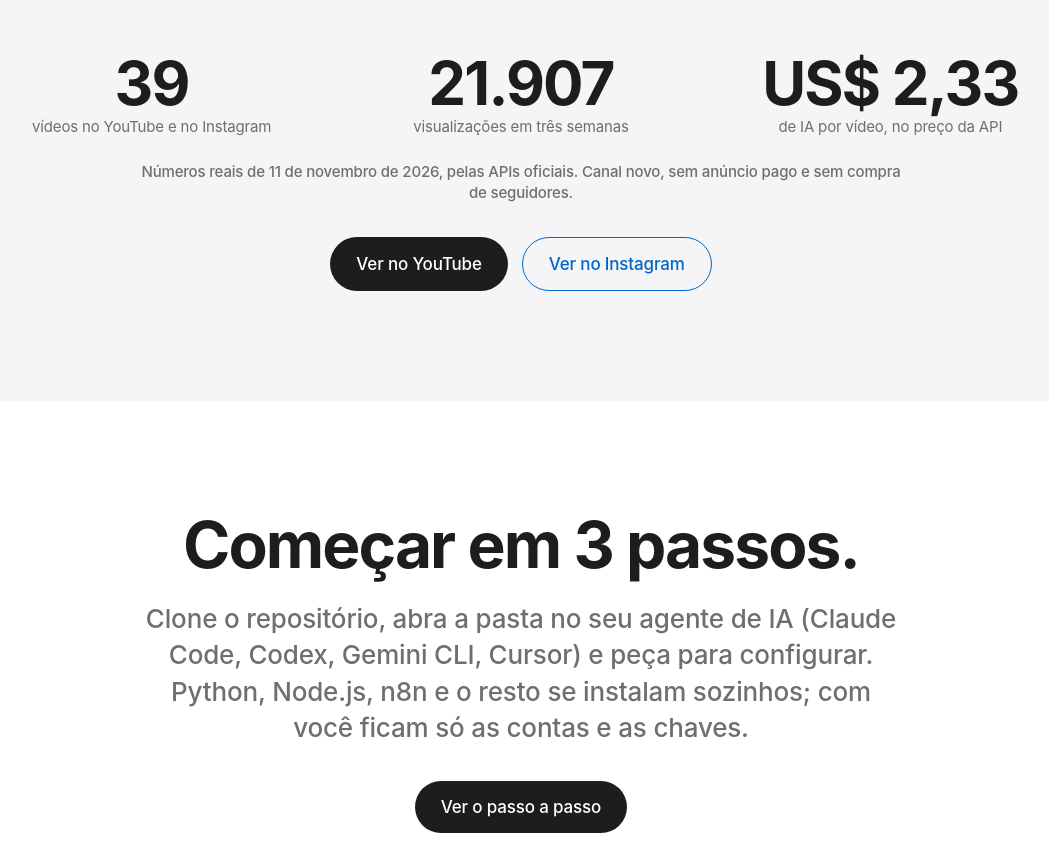
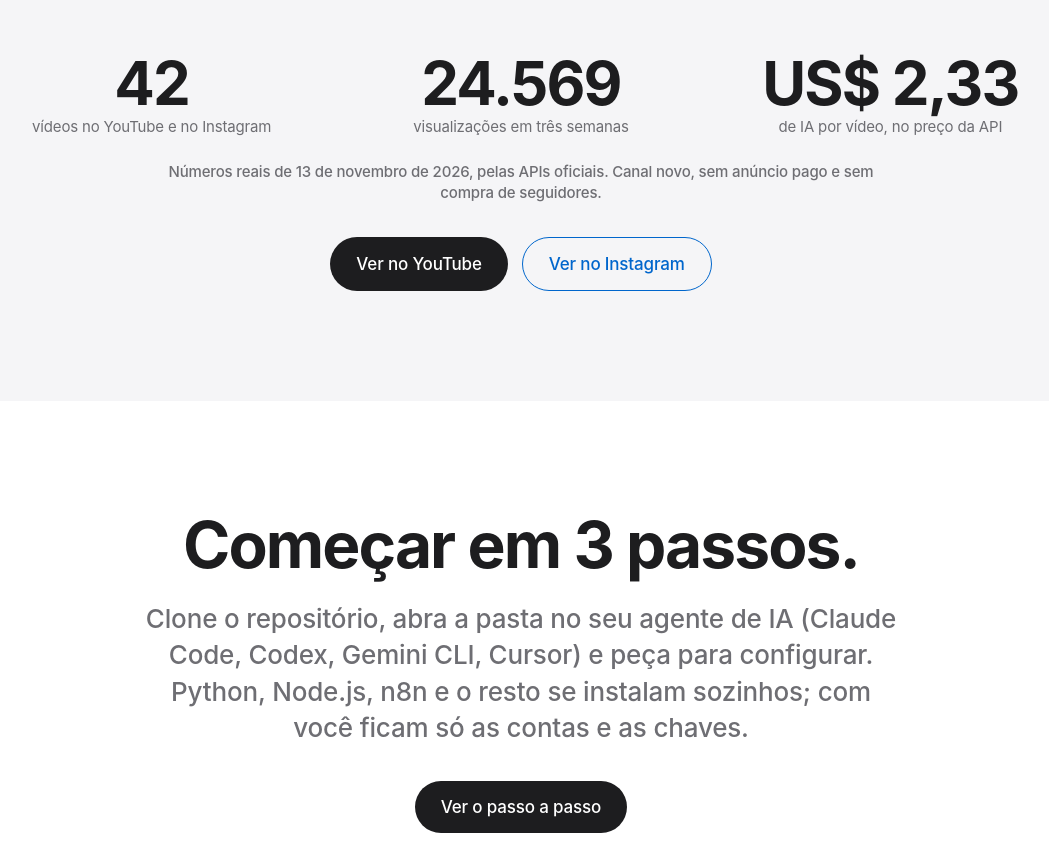
Before and after one commit to VincFreitas/projeto-canais, a plain HTML site: page site/index.html in a window 1280 px wide. Shown: the part 4330-5180 px from the top of the page, without its empty margins (119-1168 px from the left). Drawn offline with Linux system fonts and the light colour scheme.

Commit message:
Números da Pulga do Saber em 13/11/2026

```diff
--- a/site/index.html
+++ b/site/index.html
@@ -95,11 +95,11 @@
       <h2 class="titulo-grande">Pulga do Saber.</h2>
       <p class="lead">O canal de teste do autor, feito de ponta a ponta com o app: vídeos curtos de "como funciona", narração, cenas em pixel art e postagem automática às 12h e às 19h. Ele só aprova as prévias.</p>
       <div class="numeros">
-        <div class="surge"><b>39</b><span>vídeos no YouTube e no Instagram</span></div>
-        <div class="surge"><b>21.907</b><span>visualizações em três semanas</span></div>
+        <div class="surge"><b>42</b><span>vídeos no YouTube e no Instagram</span></div>
+        <div class="surge"><b>24.569</b><span>visualizações em três semanas</span></div>
         <div class="surge"><b>US$ 2,33</b><span>de IA por vídeo, no preço da API</span></div>
       </div>
-      <p class="lead" style="font-size:15px">Números reais de 11 de novembro de 2026, pelas APIs oficiais. Canal novo, sem anúncio pago e sem compra de seguidores.</p>
+      <p class="lead" style="font-size:15px">Números reais de 13 de novembro de 2026, pelas APIs oficiais. Canal novo, sem anúncio pago e sem compra de seguidores.</p>
       <div class="botoes">
         <a class="botao cheio" href="https://www.youtube.com/@pulgadosaber" target="_blank" rel="noopener">Ver no YouTube</a>
         <a class="botao contorno" href="https://www.instagram.com/pulgadosaber/" target="_blank" rel="noopener">Ver no Instagram</a>
```
Also changed, not shown: README.md.
